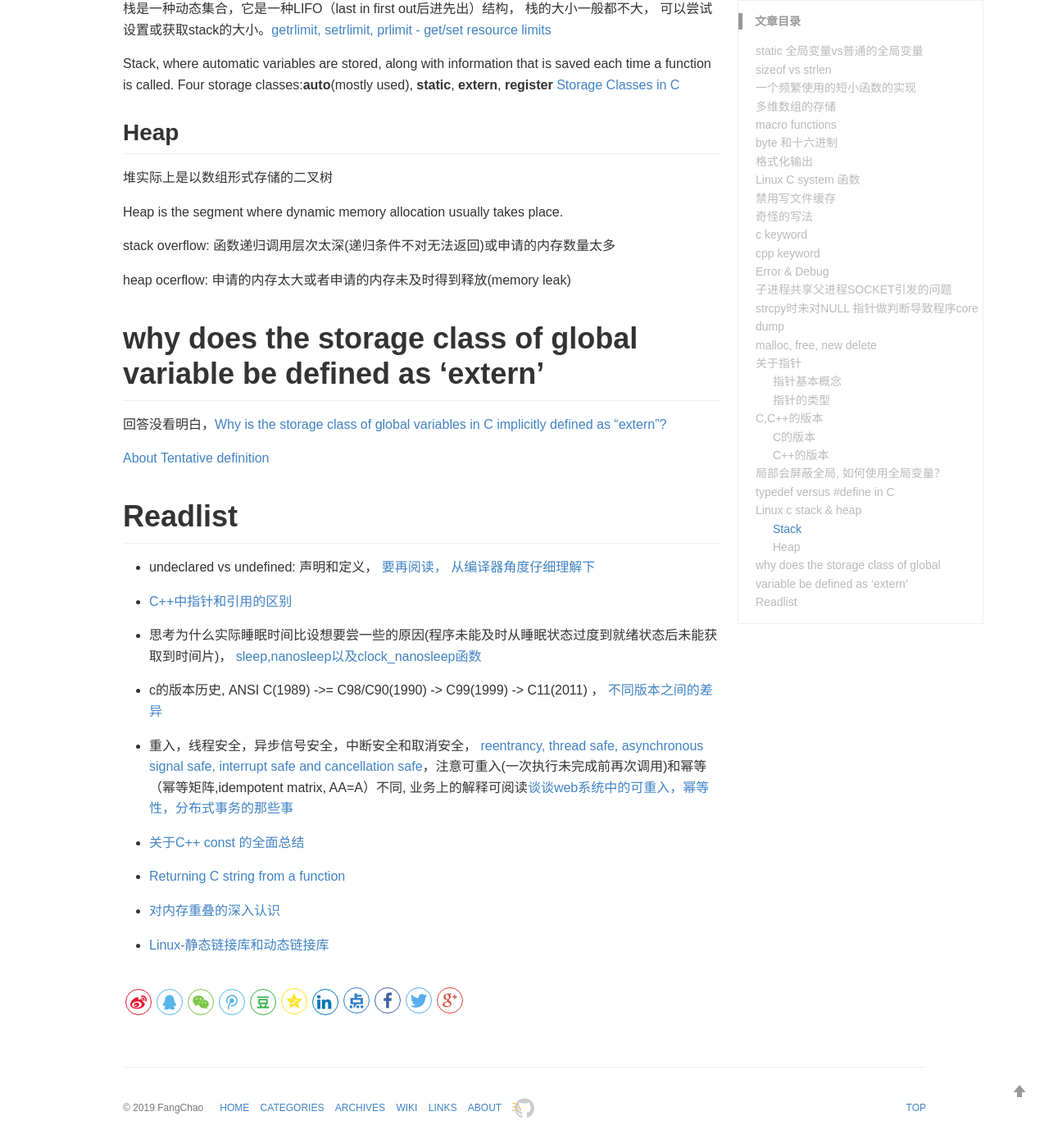
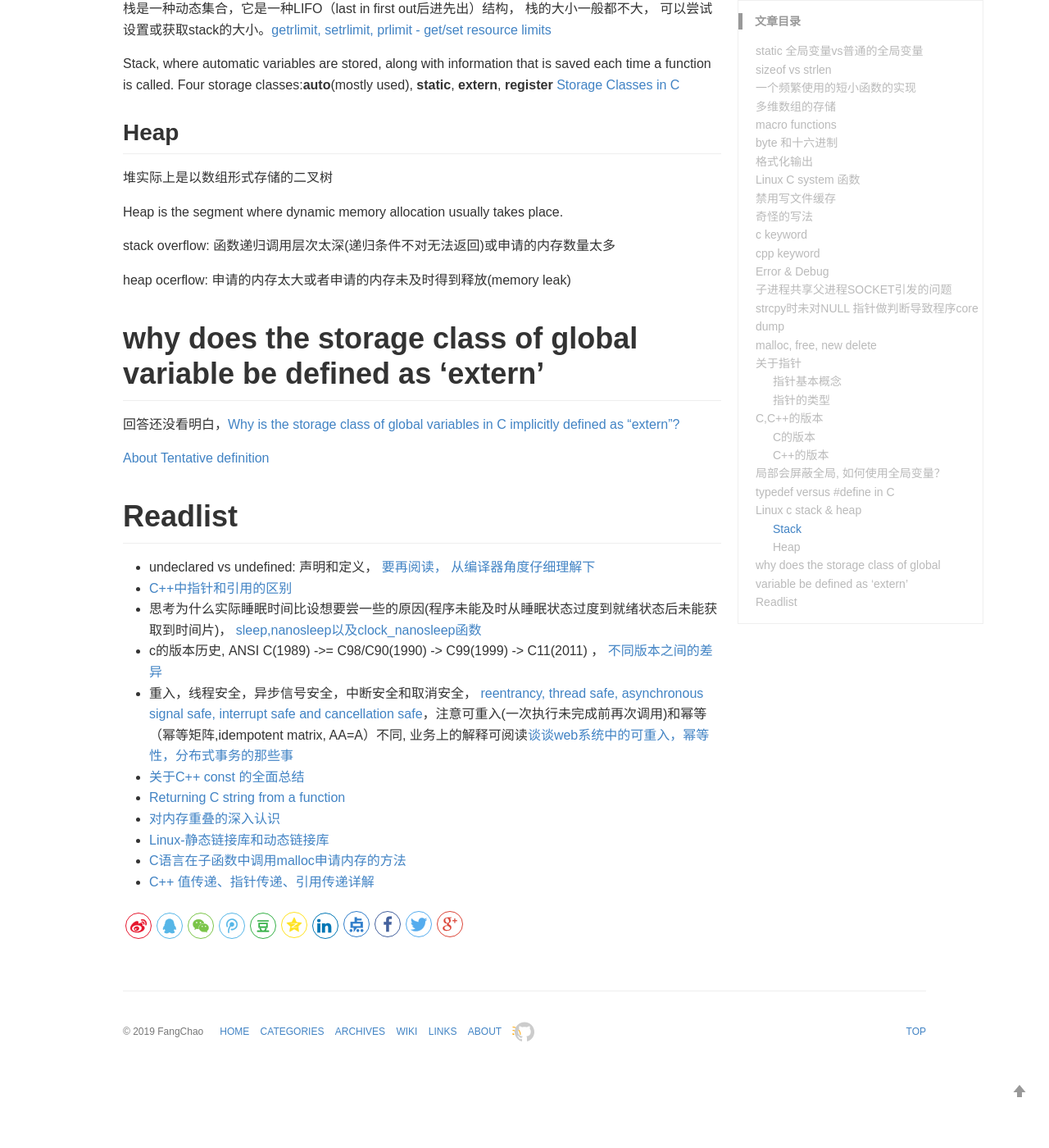
Before and after one commit to alanackart/alanackart.github.io, a Jekyll site: the page built from _posts/2019-05-26-c cpp note.md, in a window 1280 px wide and 1400 px high, scrolled down 8454 px. Shown: the whole window at 82% size. Built offline with Jekyll 4.4.1, drawn with Linux system fonts in a browser that asks for light colours; comment, search, counter and statistics services are not loaded; after the commit the page ends 9761 px from its top, so only the background shows below that.

Commit message:
minor update

```diff
--- a/_posts/2019-05-26-c cpp note.md
+++ b/_posts/2019-05-26-c cpp note.md
@@ -318,26 +318,20 @@ heap ocerflow: 申请的内存太大或者申请的内存未及时得到释放(m
 
 # why does the storage class of global variable  be defined as 'extern'
 
-回答没看明白，[Why is the storage class of global variables in C implicitly defined as “extern”?](https://stackoverflow.com/questions/42361320/why-is-the-storage-class-of-global-variables-in-c-implicitly-defined-as-extern)
+回答还没看明白，[Why is the storage class of global variables in C implicitly defined as “extern”?](https://stackoverflow.com/questions/42361320/why-is-the-storage-class-of-global-variables-in-c-implicitly-defined-as-extern)
 
 [About Tentative definition](https://stackoverflow.com/questions/3095861/about-tentative-definition)
 
 # Readlist
 
 - undeclared vs undefined: 声明和定义， [要再阅读， 从编译器角度仔细理解下](https://www.zhihu.com/question/27639400)
-
 - [C++中指针和引用的区别](https://www.cnblogs.com/dolphin0520/archive/2011/04/03/2004869.html)
-
 - 思考为什么实际睡眠时间比设想要尝一些的原因(程序未能及时从睡眠状态过度到就绪状态后未能获取到时间片)， [sleep,nanosleep以及clock_nanosleep函数](https://www.cnblogs.com/U201013687/p/5540539.html)
-
 - c的版本历史, ANSI C(1989) ->= C98/C90(1990) -> C99(1999) -> C11(2011) ， [不同版本之间的差异](https://blog.csdn.net/ZCShouCSDN/article/details/60588496)
-
 - 重入，线程安全，异步信号安全，中断安全和取消安全， [reentrancy, thread safe, asynchronous signal safe, interrupt safe and cancellation safe](https://sites.google.com/site/embeddedmonologue/home/c-programming/reentrancy-thread-safe-asynchronous-signal-safe-interrupt-safe-and-cancellation-safe)，注意可重入(一次执行未完成前再次调用)和幂等（幂等矩阵,idempotent matrix, AA=A）不同, 业务上的解释可阅读[谈谈web系统中的可重入，幂等性，分布式事务的那些事](https://yuerblog.cc/2016/08/12/talking-about-reentrant-idempotent-distributed-transactions-in-web-systems-1/)
-
 - [关于C++ const 的全面总结](https://blog.csdn.net/Eric_Jo/article/details/4138548)
-
 - [Returning C string from a function](https://stackoverflow.com/questions/1496313/returning-c-string-from-a-function)
-
 - [对内存重叠的深入认识](https://blog.csdn.net/feitianxuxue/article/details/7195158)
-
 - [Linux-静态链接库和动态链接库](https://blog.51cto.com/watchmen/1936668)
+- [C语言在子函数中调用malloc申请内存的方法](https://blog.csdn.net/HuffieWang/article/details/51744043)
+- [C++ 值传递、指针传递、引用传递详解](https://www.cnblogs.com/yanlingyin/archive/2011/12/07/2278961.html)
```
